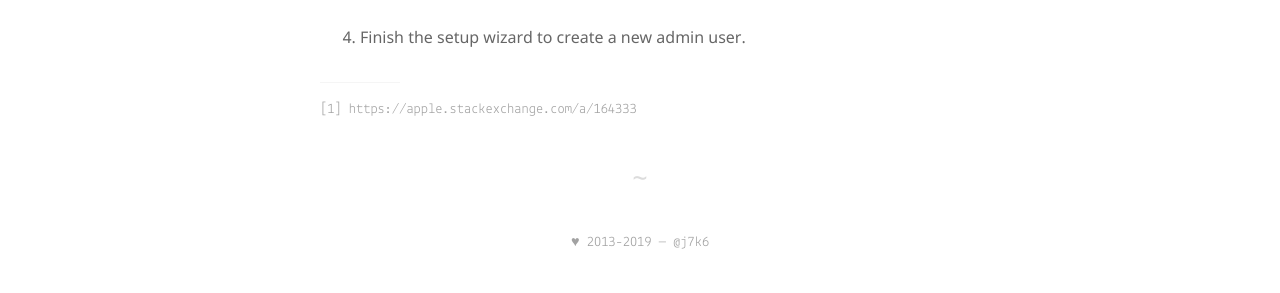
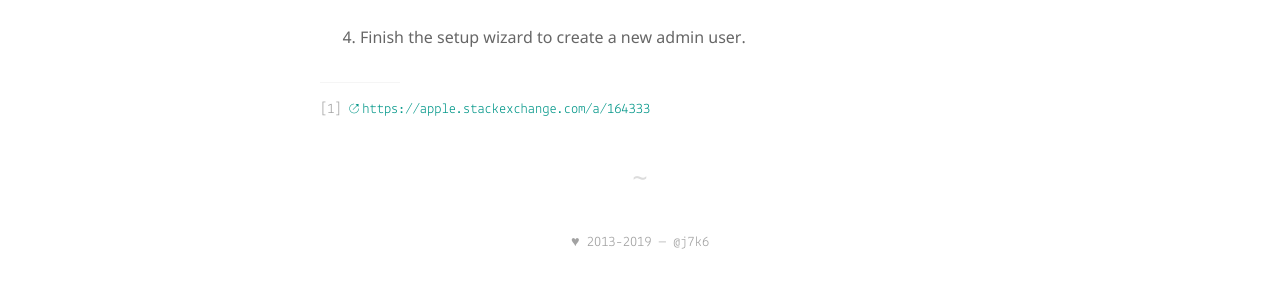
Before and after one commit to gh0st/docs.j7k6.org, a Jekyll site: the page built from _posts/2019-07-29-macos-create-admin-account-single-user-mode.md, in a window 1280 px wide. Shown: the part 452-745 px from the top of the page. Built offline with Jekyll 4.4.1, drawn with Linux system fonts in a browser that asks for light colours.

```diff
--- a/_posts/2019-07-29-macos-create-admin-account-single-user-mode.md
+++ b/_posts/2019-07-29-macos-create-admin-account-single-user-mode.md
@@ -13,4 +13,4 @@ title: "Create MacOS Admin Account without Admin User in Single User Mode"
 4. Finish the setup wizard to create a new admin user.
 
 ---
-1. https://apple.stackexchange.com/a/164333
+1. <https://apple.stackexchange.com/a/164333>
```
